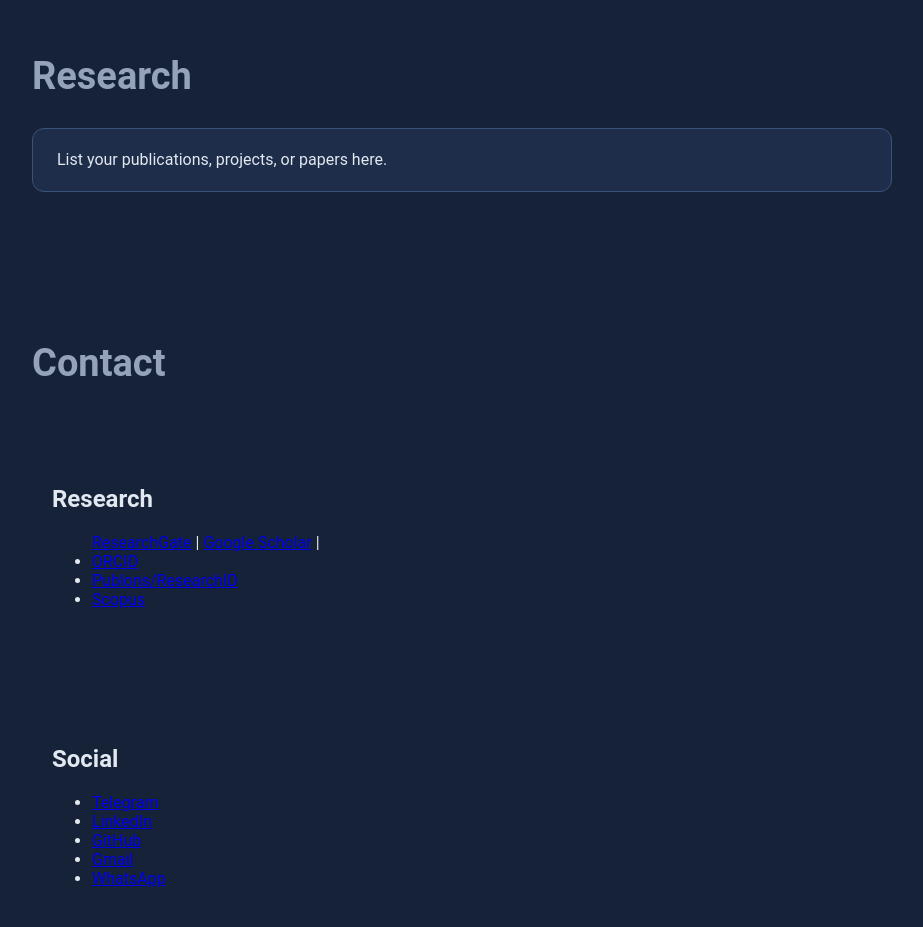
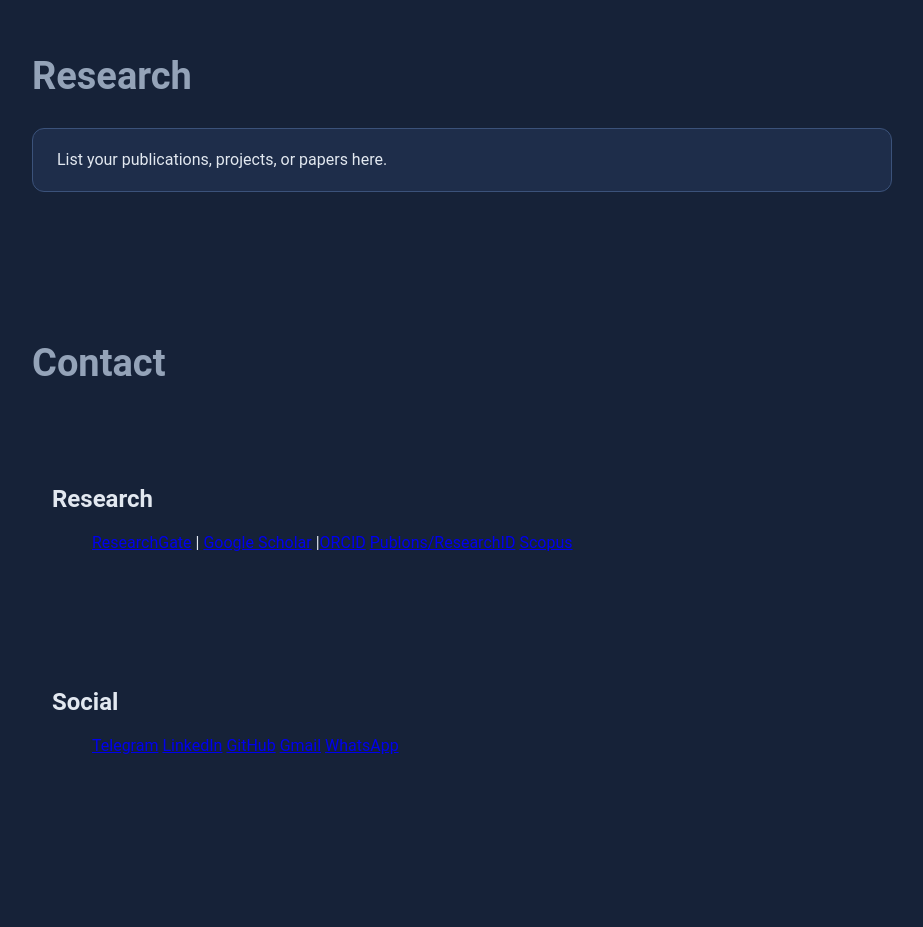
Before and after one commit to akshayverma5531/akshayverma.github.io, a plain HTML site: page index.html in a window 1280 px wide. Shown: the part 2065-2992 px from the top of the page, without its empty margins (178-1101 px from the left). Drawn offline with Linux system fonts and the light colour scheme.

Commit message:
Update index.html

```diff
--- a/index.html
+++ b/index.html
@@ -129,21 +129,14 @@
     <section class="section" aria-labelledby="research-heading">
       <h2 id="research-heading" class="section-title">Research</h2>
       <ul class="link-bar">
-        <a href="https://www.researchgate.net/" target="_blank" rel="noopener noreferrer">ResearchGate</a> | <a href="https://scholar.google.com/" target="_blank" rel="noopener noreferrer">Google Scholar</a> |
-        <li><a href="https://orcid.org/" target="_blank" rel="noopener noreferrer">ORCID</a></li>
-        <li><a href="https://www.webofscience.com/" target="_blank" rel="noopener noreferrer">Publons/ResearchID</a></li>
-        <li><a href="https://www.scopus.com/" target="_blank" rel="noopener noreferrer">Scopus</a></li>
+        <a href="https://www.researchgate.net/" target="_blank" rel="noopener noreferrer">ResearchGate</a> | <a href="https://scholar.google.com/" target="_blank" rel="noopener noreferrer">Google Scholar</a> |<a href="https://orcid.org/" target="_blank" rel="noopener noreferrer">ORCID</a> <a href="https://www.webofscience.com/" target="_blank" rel="noopener noreferrer">Publons/ResearchID</a> <a href="https://www.scopus.com/" target="_blank" rel="noopener noreferrer">Scopus</a></li>
       </ul>
     </section>
 
     <section class="section" aria-labelledby="social-heading">
       <h2 id="social-heading" class="section-title">Social</h2>
       <ul class="link-bar">
-        <li><a href="https://t.me/" target="_blank" rel="noopener noreferrer">Telegram</a></li>
-        <li><a href="https://www.linkedin.com/" target="_blank" rel="noopener noreferrer">LinkedIn</a></li>
-        <li><a href="https://github.com/" target="_blank" rel="noopener noreferrer">GitHub</a></li>
-        <li><a href="mailto:your.email@gmail.com">Gmail</a></li>
-        <li><a href="https://wa.me/" target="_blank" rel="noopener noreferrer">WhatsApp</a></li>
+        <a href="https://t.me/" target="_blank" rel="noopener noreferrer">Telegram</a> <a href="https://www.linkedin.com/" target="_blank" rel="noopener noreferrer">LinkedIn</a> <a href="https://github.com/" target="_blank" rel="noopener noreferrer">GitHub</a> <a href="mailto:your.email@gmail.com">Gmail</a> <a href="https://wa.me/" target="_blank" rel="noopener noreferrer">WhatsApp</a></li>
       </ul>
     </section>
 </body>
```
